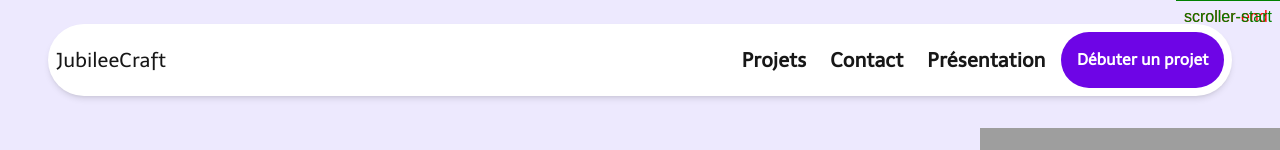
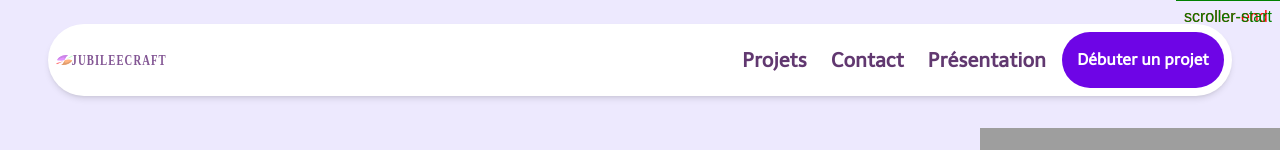
Before and after one commit to KevinKuch/agence-jubicraft, a Next.js app: page / in a window 1280 px wide. Shown: the top 150 px of the page. Built offline with nearby package versions, Linux system fonts and the light colour scheme; grey boxes are pictures that could not be loaded; a web font is replaced by a local one.

Commit message:
Fix label to accept props

```diff
--- a/app/components/navbar.tsx
+++ b/app/components/navbar.tsx
@@ -21,7 +21,7 @@ const Navbar = () => {
 	return (
 		<nav className={` fixed top-0 left-0 right-0 flex justify-center mx-auto max-w-[1600px] ${scrolled ? 'hidden' : ''} `} >
 			<div className="flex justify-between items-center w-full mx-2 md:mx-6 lg:mx-12 mt-6 p-2 bg-white rounded-full shadow-md">
-				<TransitionLink href="/" label="JubileeCraft" ></TransitionLink>
+				<TransitionLink href="/" label={<Logo/>} />
 
 				<div className="hidden lg:flex items-end flex-row justify-end w-full gap-x-[1.5rem] font-bold text-xl pr-4">
 					<TransitionLink href="/projets" label="Projets" />
--- a/app/components/transitionLink.tsx
+++ b/app/components/transitionLink.tsx
@@ -2,10 +2,11 @@
 
 import { usePathname, useRouter } from "next/navigation"
 import { pageTransitionExit } from "./page-transition";
+import { ReactNode } from "react";
 
 interface Props {
 	href: string;
-	label: string;
+	label: ReactNode;
 }
 
 const TransitionLink: React.FC<Props> = ({ href, label }: Props) => {
@@ -19,7 +20,7 @@ const TransitionLink: React.FC<Props> = ({ href, label }: Props) => {
 	}
 
 	return (
-		<button className="text-xl text-neutral-900 hover:text-neutral-700" onClick={handleClick}>
+		<button className="text-xl text-[#613870] hover:underline" onClick={handleClick}>
 			{label}
 		</button>
 	)
```
